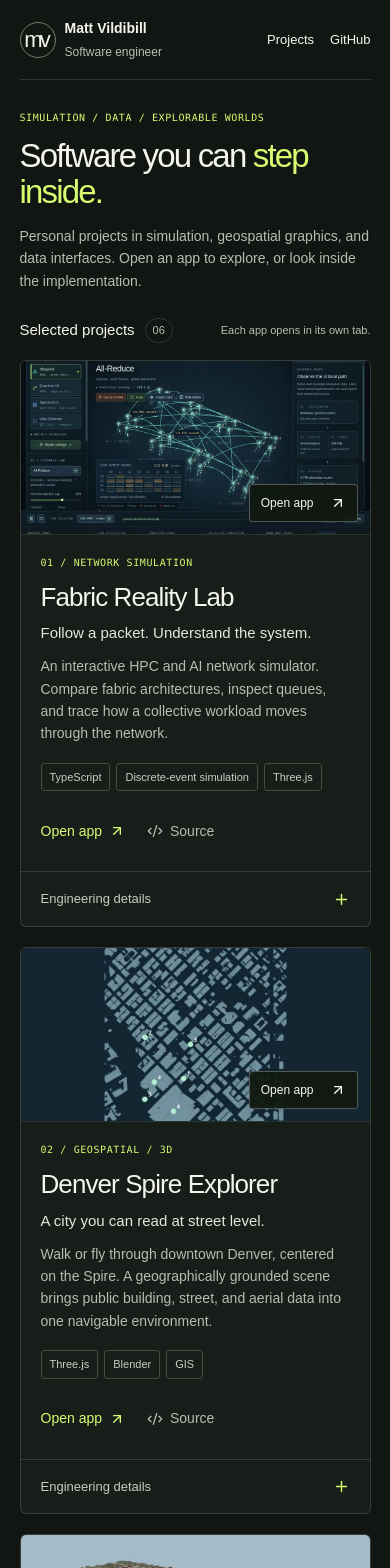
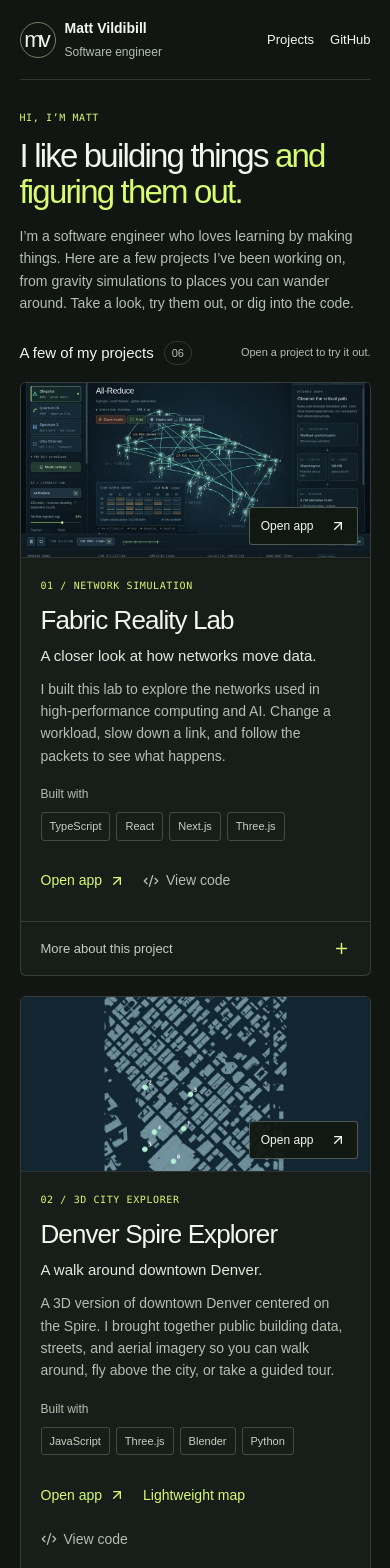
Before and after one commit to mattvildibill/matt-vildibill-portfolio, a Next.js app: page / in a window 390 px wide. Shown: the top 1568 px of the page. Built offline with nearby package versions, Linux system fonts and the light colour scheme.

Commit message:
Make portfolio copy personal and improve mobile project loading

```diff
--- a/app/gallery.tsx
+++ b/app/gallery.tsx
@@ -17,7 +17,7 @@ export default function Gallery() {
             {project.image ? (
               <Image src={project.image} alt={project.caption} width={800} height={500}
                 sizes="(max-width: 640px) 90vw, (max-width: 1000px) 44vw, 30vw"
-                priority={index < 3} />
+                priority={index === 0} />
             ) : (
               <svg viewBox="0 0 800 500" role="img" aria-label="Illustration of three-body orbit paths">
                 <path d="M180 250C180 70 620 70 620 250S180 430 180 250C180 90 620 410 620 250S180 90 180 250"
@@ -34,22 +34,24 @@ export default function Gallery() {
             <h3><a href={project.url} target="_blank" rel="noopener noreferrer">{project.name}<span className="sr-only"> (opens in a new tab)</span></a></h3>
             <p className="project-lede">{project.line}</p>
             <p className="project-description">{project.description}</p>
+            <p className="built-with">Built with</p>
             <ul className="tags" aria-label={`${project.name} technologies`}>
               {project.tags.map(tag => <li key={tag}>{tag}</li>)}
             </ul>
             <div className="card-links">
               <a href={project.url} target="_blank" rel="noopener noreferrer">Open app <ArrowUpRight size={16} aria-hidden="true" /><span className="sr-only"> (opens in a new tab)</span></a>
-              <a className="source-link" href={`https://github.com/mattvildibill/${project.repo}`} target="_blank" rel="noopener noreferrer"><Code2 size={16} aria-hidden="true" />Source<span className="sr-only"> (opens in a new tab)</span></a>
+              {project.id === 'denver' && <a href={`${project.url}?view=map`} target="_blank" rel="noopener noreferrer">Lightweight map<span className="sr-only"> (opens in a new tab)</span></a>}
+              <a className="source-link" href={`https://github.com/mattvildibill/${project.repo}`} target="_blank" rel="noopener noreferrer"><Code2 size={16} aria-hidden="true" />View code<span className="sr-only"> (opens in a new tab)</span></a>
             </div>
           </div>
           <details className="project-details">
-            <summary>Engineering details <Plus size={17} aria-hidden="true" /></summary>
+            <summary>More about this project <Plus size={17} aria-hidden="true" /></summary>
             <div className="detail-content">
-              <h4>Inside the build</h4>
+              <h4>How it works</h4>
               <ul>{project.facts.map(fact => <li key={fact}>{fact}</li>)}</ul>
-              <h4>Try it</h4>
+              <h4>Try this</h4>
               <p>{project.tryThis}</p>
-              <h4>Model boundaries</h4>
+              <h4>A few things to know</h4>
               <p>{project.boundary}</p>
             </div>
           </details>
--- a/app/layout.tsx
+++ b/app/layout.tsx
@@ -5,10 +5,10 @@ export const metadata: Metadata = {
   metadataBase: new URL('https://mattvildibill.com'),
   alternates: {canonical: '/'},
   title: 'Matt Vildibill | Software Engineer',
-  description: 'Personal software projects by Matt Vildibill: network and orbital simulation, geospatial 3D worlds, and race data interfaces. Explore the apps and their source.',
+  description: 'I’m Matt, a software engineer who likes building things and learning along the way. Explore my projects, try the apps, and take a look at the code.',
   openGraph: {
     title: 'Matt Vildibill | Software Engineer',
-    description: 'Simulation, data, and explorable worlds. Six interactive software projects with source and model boundaries.',
+    description: 'I’m Matt, a software engineer who likes building things and learning along the way. Explore my projects, try the apps, and take a look at the code.',
     url: 'https://mattvildibill.com',
     type: 'website',
     images: [{url: '/images/fabric-preview.webp', width: 1092, height: 750, alt: 'Fabric Reality Lab network visualization'}],
--- a/app/page.tsx
+++ b/app/page.tsx
@@ -16,22 +16,22 @@ export default function Home() {
     </header>
     <main>
       <section className="portfolio-intro" aria-labelledby="intro-title">
-        <div><p className="eyebrow">SIMULATION / DATA / EXPLORABLE WORLDS</p><h1 id="intro-title">Software you can <span>step inside.</span></h1></div>
-        <p>Personal projects in simulation, geospatial graphics, and data interfaces. Open an app to explore, or look inside the implementation.</p>
+        <div><p className="eyebrow">HI, I’M MATT</p><h1 id="intro-title">I like building things <span>and figuring them out.</span></h1></div>
+        <p>I’m a software engineer who loves learning by making things. Here are a few projects I’ve been working on, from gravity simulations to places you can wander around. Take a look, try them out, or dig into the code.</p>
       </section>
       <section className="work-section" id="work" aria-labelledby="work-title">
-        <div className="section-heading"><h2 id="work-title">Selected projects <span>06</span></h2><p>Each app opens in its own tab.</p></div>
+        <div className="section-heading"><h2 id="work-title">A few of my projects <span>06</span></h2><p>Open a project to try it out.</p></div>
         <Gallery />
       </section>
       <section className="about" id="about" aria-labelledby="about-title">
-        <div><p className="eyebrow">ABOUT THE WORK</p><h2 id="about-title">Make complex systems<br />easier to understand.</h2></div>
+        <div><p className="eyebrow">A BIT ABOUT ME</p><h2 id="about-title">Always something<br />new to learn.</h2></div>
         <div className="about-copy">
-          <p>My professional background is in software engineering, integration, and test automation. These self-directed, AI-assisted projects explore another side of that work: making system behavior visible and interactive.</p>
-          <p>Each project pairs an explorable interface with inspectable source and clear limits on what its models and data can tell you.</p>
-          <External href={github}>More on GitHub</External>
+          <p>My background is in software engineering, integration, and test automation. These projects are a chance to follow my curiosity and learn by building.</p>
+          <p>I use AI tools to help develop these projects. You can explore each app, see what it’s built with, and read the code on GitHub.</p>
+          <External href={github}>Find me on GitHub</External>
         </div>
       </section>
     </main>
-    <footer><span>Matt Vildibill<span className="footer-role">Software engineering · Interactive systems</span></span><div><External href={`${github}/matt-vildibill-portfolio`}>Portfolio source</External><a href="#top">Back to top <ArrowUp size={15} aria-hidden="true" /></a></div></footer>
+    <footer><span>Matt Vildibill<span className="footer-role">Software engineer · Curious builder</span></span><div><External href={`${github}/matt-vildibill-portfolio`}>Portfolio source</External><a href="#top">Back to top <ArrowUp size={15} aria-hidden="true" /></a></div></footer>
   </>;
 }
--- a/app/portfolio.css
+++ b/app/portfolio.css
@@ -50,9 +50,10 @@ h1 span { color:var(--primary); }
 .card-copy h3 { font-size:25px; letter-spacing:-.035em; font-weight:500; line-height:1.2; margin:12px 0 9px; }
 .project-lede { font-size:15px; color:#e2e8db; line-height:1.4; }
 .project-description { font-size:14px; color:var(--soft); margin-top:12px; line-height:1.6; }
-.tags { list-style:none; display:flex; flex-wrap:wrap; gap:6px; padding:0; margin:18px 0; }
+.built-with { margin-top:18px; font-size:12px; color:var(--soft); }
+.tags { list-style:none; display:flex; flex-wrap:wrap; gap:6px; padding:0; margin:8px 0 18px; }
 .tags li { font-size:11px; border:1px solid #424d3d; padding:5px 8px; border-radius:3px; color:#c8d0c3; }
-.card-links { display:flex; gap:22px; align-items:center; padding:0 0 18px; }
+.card-links { display:flex; flex-wrap:wrap; column-gap:18px; row-gap:0; align-items:center; padding:0 0 18px; }
 .card-links a { display:inline-flex; align-items:center; gap:7px; min-height:38px; font-size:14px; color:var(--primary); }
 .card-links .source-link { color:var(--soft); }
 .card-links a:hover { color:#f4f6ee; }
--- a/app/projects.ts
+++ b/app/projects.ts
@@ -1,9 +1,147 @@
 export type Project = {id:string;name:string;repo:string;url:string;category:string;line:string;description:string;tags:string[];facts:string[];boundary:string;tryThis:string;image?:string;caption:string};
-export const projects:Project[]=[
-{id:'fabric',url:'https://fabric.mattvildibill.com',name:'Fabric Reality Lab',repo:'fabric-reality-lab',category:'NETWORK SIMULATION',line:'Follow a packet. Understand the system.',description:'An interactive HPC and AI network simulator. Compare fabric architectures, inspect queues, and trace how a collective workload moves through the network.',tags:['TypeScript','Discrete-event simulation','Three.js'],facts:['128 explicit ranks and 32 access switches across three modeled fabric architectures.','Deterministic packet scheduling, bounded queues, and full-duplex link serialization.','Paired architecture replay, round waterfalls, traffic matrices, and latency distributions.'],boundary:'A reduced, explainable network model—not a vendor performance benchmark. Model assumptions are exposed in the lab.',tryThis:'Watch the running fabric, compare architectures, and inspect a packet or a congested link.',image:'/images/fabric-preview.webp',caption:'Interactive fabric simulator'},
-{id:'denver',url:'https://denver.mattvildibill.com',name:'Denver Spire Explorer',repo:'denver-spire-explorer',category:'GEOSPATIAL / 3D',line:'A city you can read at street level.',description:'Walk or fly through downtown Denver, centered on the Spire. A geographically grounded scene brings public building, street, and aerial data into one navigable environment.',tags:['Three.js','Blender','GIS'],facts:['530 building groups and 1,916 roof sections over roughly 2.6 km².','Public roof data, OpenStreetMap streets, and USDA NAIP aerial imagery inform the scene.','Walking collisions, building inspection, a clickable minimap, and a six-stop guided tour.'],boundary:'A GIS-based reconstruction with procedural facades and inferred details, not photogrammetry. Roof and aerial sources are dated.',tryThis:'Take the guided tour, then switch to Walk and inspect a building.',image:'/images/denver-preview.webp',caption:'Footprint map from the Denver explorer'},
-{id:'fort-collins',url:'https://fort-collins.mattvildibill.com',name:'Fort Collins Worlds',repo:'fort-collins-worlds',category:'GEOSPATIAL / SCENARIOS',line:'One real city. More possible futures.',description:'Explore downtown Fort Collins and change its streets, canopy, parking, weather, and massing. Compare an alternate scenario with the geographic baseline.',tags:['Three.js','LiDAR terrain','Scenario interpreter'],facts:['1,712 building footprints plus a LiDAR-derived terrain grid and roof estimates.','A local scenario interpreter maps prompts to defined environmental and planning controls.','Reality, Scenario, and Compare modes; 96 protected Old Town buildings retain their heights and materials.'],boundary:'Scenarios operate within a defined rule set. They are visual explorations, not predictions or an unrestricted AI city simulation.',tryThis:'Choose Green streets, then use Compare to reveal the changes.',image:'/images/fort-collins-preview.webp',caption:'Render from the project’s city geometry'},
-{id:'painted',url:'https://painted.mattvildibill.com',name:'Painted Worlds',repo:'painted-worlds',category:'CREATIVE GRAPHICS',line:'Step beyond the edge of a painting.',description:'A walkable collection of source-painted environments. Nine authored worlds and a garden gallery turn a collection of 61 paintings into places to explore.',tags:['Three.js','Authored geometry','Texture projection'],facts:['Source-painted materials mapped onto closed geometry, terrain, and surrounding environments.','First-person navigation, collision boundaries, guided walks, and touch controls.','Compare the world against its original painting or return to the canvas viewpoint.'],boundary:'Authored 3D interpretations extend the paintings; the scenes do not claim to recover true depth from a single image.',tryThis:'Enter Lily Lake, move around, then compare the world with the original canvas.',image:'/images/painted-preview.webp',caption:'Shader render from the Lily Lake world'},
-{id:'gravity',url:'https://gravity.mattvildibill.com',name:'Gravity, Unscripted.',repo:'gravity-unscripted',category:'NUMERICAL SIMULATION',line:'The same laws. Radically different futures.',description:'A browser-based N-body lab for exploring orbits, sensitive initial conditions, and numerical error. Change the starting state and compare trajectories with a tighter rerun.',tags:['JavaScript','Web Workers','Three.js'],facts:['Worker-based integration separates numerical solving from rendering and controls.','Adaptive Dormand–Prince 5(4), energy-drift tracking, and tighter-tolerance comparison.','Orbit and time-as-height views, guided exploration, and hands-free watch mode.'],boundary:'Newtonian point masses without force softening. Agreement with a tighter rerun is a consistency check, not a rigorous error bound.',tryThis:'Choose an orbit preset, change an initial condition, and watch the trajectories diverge.',caption:'Computed three-body trajectories'},
-{id:'f1',url:'https://f1.mattvildibill.com',name:'F1 Live Tracker',repo:'F1-live-tracker',category:'DATA INTERFACES',line:'A race, from several angles.',description:'A race-weekend dashboard for qualifying, weather, and standings, with recorded race replays for comparing drivers and lap-end positions.',tags:['React','TypeScript','REST APIs','Chart.js'],facts:['Calendar-driven weekend selection, explicit feed status and automatic recovery keep old demos out of Live.','Paginated Jolpica lap records power multi-season playback, race selection and lap scrubbing.','Lazy-loaded analysis panels share race context; unknown telemetry, compounds and sectors remain unknown.'],boundary:'Opens on the current race weekend. OpenF1 restricts access during live sessions without authentication; availability is shown explicitly. Historical replays use recorded lap-end positions, not GPS. Weather is a regional model estimate. The separate offline demo is synthetic.',tryThis:'Check the current race weekend, then choose Simulator / Replay, select a race and scrub through its recorded laps.',image:'/images/f1-preview.webp',caption:'F1 race weekend, qualifying and championship dashboard'}
+export const projects: Project[] = [
+  {
+    "id": "fabric",
+    "url": "https://fabric.mattvildibill.com",
+    "name": "Fabric Reality Lab",
+    "repo": "fabric-reality-lab",
+    "category": "NETWORK SIMULATION",
+    "line": "A closer look at how networks move data.",
+    "description": "I built this lab to explore the networks used in high-performance computing and AI. Change a workload, slow down a link, and follow the packets to see what happens.",
+    "tags": [
+      "TypeScript",
+      "React",
+      "Next.js",
+      "Three.js"
+    ],
+    "facts": [
+      "The simulation tracks 128 ranks and 32 access switches, with packet queues and link timing.",
+      "You can replay the same workload with and without a network problem to compare the results.",
+      "Packet views, traffic maps, and timing charts help show where data gets held up."
+    ],
+    "boundary": "This is a simplified model for exploring network behavior. Its assumptions are explained in the app, and its results shouldn’t be used to rank vendors or predict production performance.",
+    "tryThis": "Slow down a link, then inspect its queue and compare the run with the baseline.",
+    "image": "/images/fabric-preview.webp",
+    "caption": "Interactive fabric simulator"
+  },
+  {
+    "id": "denver",
+    "url": "https://denver.mattvildibill.com",
+    "name": "Denver Spire Explorer",
+    "repo": "denver-spire-explorer",
+    "category": "3D CITY EXPLORER",
+    "line": "A walk around downtown Denver.",
+    "description": "A 3D version of downtown Denver centered on the Spire. I brought together public building data, streets, and aerial imagery so you can walk around, fly above the city, or take a guided tour.",
+    "tags": [
+      "JavaScript",
+      "Three.js",
+      "Blender",
+      "Python"
+    ],
+    "facts": [
+      "The scene covers about 2.6 km², with 530 building groups and 1,916 roof sections.",
+      "Building data comes from Denver’s public datasets, with OpenStreetMap streets and USDA NAIP aerial imagery.",
+      "You can inspect buildings, navigate with the minimap, or follow a six-stop tour."
+    ],
+    "boundary": "Building shapes are based on geographic data, with estimated facades and details. The ground is flat, and the older roof data and aerial photos won’t reflect every change in the city.",
+    "tryThis": "Take the guided tour, then switch to Walk and explore a building that catches your eye.",
+    "image": "/images/denver-preview.webp",
+    "caption": "Footprint map from the Denver explorer"
+  },
+  {
+    "id": "fort-collins",
+    "url": "https://fort-collins.mattvildibill.com",
+    "name": "Fort Collins Worlds",
+    "repo": "fort-collins-worlds",
+    "category": "3D CITY EXPLORER",
+    "line": "Try a few different versions of Fort Collins.",
+    "description": "An experiment in changing a city on screen. Add trees, rethink parking, or change the weather, then compare the result with the original downtown model.",
+    "tags": [
+      "JavaScript",
+      "Three.js",
+      "Python",
+      "Vite"
+    ],
+    "facts": [
+      "The base model uses 1,712 building footprints, with terrain and roof estimates derived from LiDAR.",
+      "A local, rule-based interpreter turns supported prompts into changes to streets, trees, buildings, and weather.",
+      "Compare mode shows the changes side by side. The 96 protected Old Town buildings keep their heights and materials."
+    ],
+    "boundary": "The changes follow a set of predefined rules. They’re visual experiments rather than forecasts or planning assessments. The terrain and roof estimates also use older source data.",
+    "tryThis": "Choose Green streets, then use Compare to see what changed.",
+    "image": "/images/fort-collins-preview.webp",
+    "caption": "Render from the project’s city geometry"
+  },
+  {
+    "id": "painted",
+    "url": "https://painted.mattvildibill.com",
+    "name": "Painted Worlds",
+    "repo": "painted-worlds",
+    "category": "3D ART EXPLORER",
+    "line": "Paintings you can walk into.",
+    "description": "I turned scenes from paintings into small 3D places to explore. There are nine worlds connected by a garden gallery, along with all 61 original paintings to browse.",
+    "tags": [
+      "JavaScript",
+      "Three.js",
+      "WebGL",
+      "Vite"
+    ],
+    "facts": [
+      "Textures from the paintings are mapped onto 3D objects, terrain, and surrounding scenery.",
+      "You can walk freely within each world, take a guided route, or use touch controls.",
+      "The comparison view shows the original painting, and you can return to the canvas viewpoint at any time."
+    ],
+    "boundary": "These are 3D interpretations of the paintings. Depth and the areas outside the original view are imagined, and close-up details are simplified.",
+    "tryThis": "Enter Lily Lake, walk around, then compare it with the original painting.",
+    "image": "/images/painted-preview.webp",
+    "caption": "Shader render from the Lily Lake world"
+  },
+  {
+    "id": "gravity",
+    "url": "https://gravity.mattvildibill.com",
+    "name": "Gravity, Unscripted.",
+    "repo": "gravity-unscripted",
+    "category": "GRAVITY SIMULATION",
+    "line": "Change an orbit and see where it goes.",
+    "description": "A little lab for playing with gravity in the browser. Adjust the starting conditions, watch the orbits change, and check how much the numerical calculation affects the result.",
+    "tags": [
+      "JavaScript",
+      "Three.js",
+      "Web Workers",
+      "SciPy (preset data)"
+    ],
+    "facts": [
+      "A Web Worker runs the calculations separately from the scene and controls.",
+      "The solver uses adaptive Dormand–Prince 5(4) integration and reruns each experiment at a tighter tolerance.",
+      "Energy-drift charts, different orbit views, and a guided watch mode help you explore the results."
+    ],
+    "boundary": "The model uses Newtonian point masses without force softening. A tighter rerun is a useful consistency check, but it doesn’t guarantee an exact answer.",
+    "tryThis": "Start with an orbit preset, change one starting value, and compare the paths.",
+    "caption": "Illustration of three-body orbit paths"
+  },
+  {
+    "id": "f1",
+    "url": "https://f1.mattvildibill.com",
+    "name": "F1 Live Tracker",
+    "repo": "F1-live-tracker",
+    "category": "F1 DATA DASHBOARD",
+    "line": "Follow a race weekend or replay an old one.",
+    "description": "An F1 dashboard that brings together the race schedule, qualifying, weather, and standings. You can also replay past races and compare how drivers moved through the field, lap by lap.",
+    "tags": [
+      "TypeScript",
+      "React",
+      "Vite",
+      "Chart.js",
+      "REST APIs"
+    ],
+    "facts": [
+      "The calendar picks the current or upcoming race weekend, and each feed shows whether its data is available or stale.",
+      "Historical replays use recorded Jolpica lap data, with race selection, playback controls, and a lap slider.",
+      "OpenF1, Jolpica, and Open-Meteo supply the data. Missing telemetry and tyre information stay marked as unknown."
+    ],
+    "boundary": "Live timing may be unavailable because OpenF1 requires authentication during live sessions. Replays show recorded lap-end positions, not GPS tracks. Weather is a regional estimate, and the separate offline demo uses synthetic data.",
+    "tryThis": "Check the current weekend, then open Simulator / Replay and scrub through a past race.",
+    "image": "/images/f1-preview.webp",
+    "caption": "Race-weekend dashboard with qualifying and standings"
+  }
 ];
```
